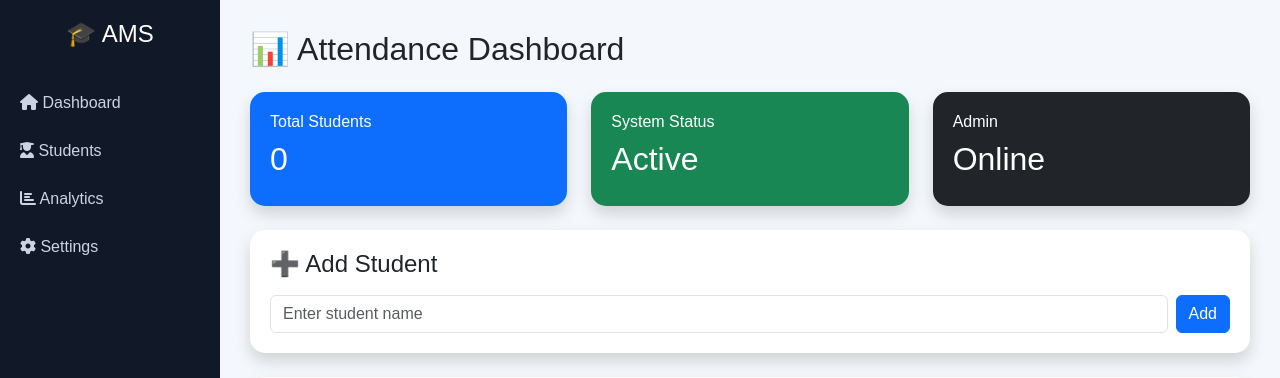
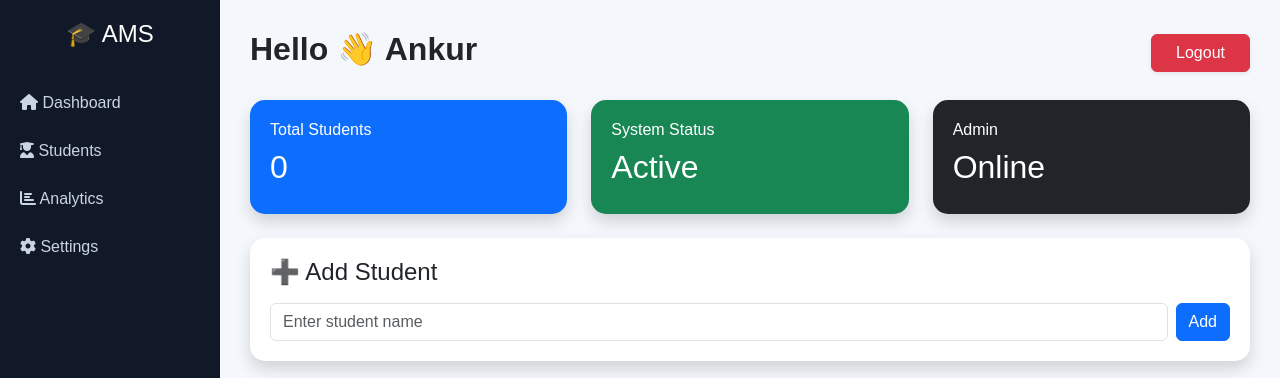
Before and after one commit to og-ankur/attendance-system, a Flask app: page /dashboard in a window 1280 px wide. Shown: the top 378 px of the page. Run offline with Flask 3, Linux system fonts and the light colour scheme; data that the repository does not hold is empty.

Commit message:
Refactor dashboard.html for improved layout and styling
Updated the attendance dashboard HTML structure and styling. Added a greeting for the user and improved the layout of the sidebar and main content.

```diff
--- a/templates/dashboard.html
+++ b/templates/dashboard.html
@@ -105,9 +105,17 @@ Settings
 
 <div class="main">
 
-<h2 class="mb-4">
-📊 Attendance Dashboard
+<div class="d-flex justify-content-between align-items-center mb-4">
+
+<h2 class="fw-bold">
+Hello 👋 Ankur
 </h2>
+
+<a href="/" class="btn btn-danger px-4 shadow-sm">
+Logout
+</a>
+
+</div>
 
 <!-- STATS -->
 
```
